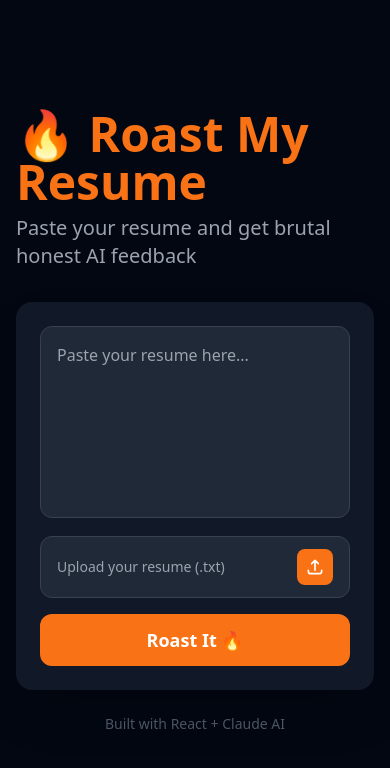
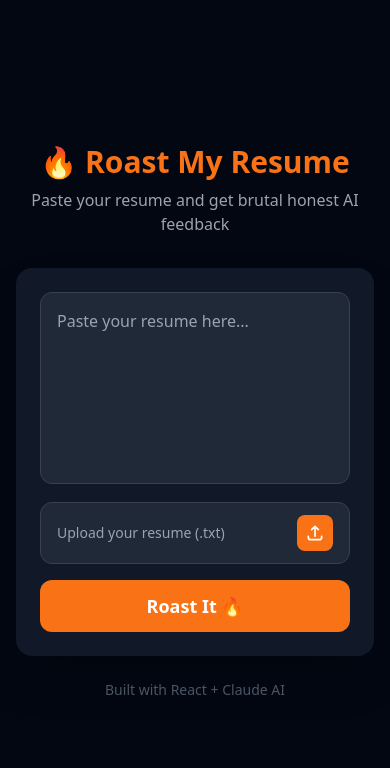
Before and after one commit to Hina-Ali32/Roast-my-resume, a React (Create React App) app: page / in a window 390 px wide. Shown: the top 768 px of the page. Built offline with nearby package versions, Linux system fonts and the light colour scheme.

Commit message:
switch to groq and fix mobile ui

```diff
--- a/src/App.js
+++ b/src/App.js
@@ -32,11 +32,11 @@ function App() {
   return (
     <div className="min-h-screen bg-gray-950 text-white flex flex-col items-center justify-center px-4 py-10">
 
-      <h1 className="text-5xl font-bold text-orange-500 mb-2">
+      <h1 className="text-3xl md:text-5xl font-bold text-orange-500 mb-2">
         🔥 Roast My Resume
       </h1>
 
-      <p className="text-gray-400 text-xl mb-8">
+      <p className="text-gray-400 text-base md:text-xl mb-8 text-center px-2">
         Paste your resume and get brutal honest AI feedback
       </p>
 
```
